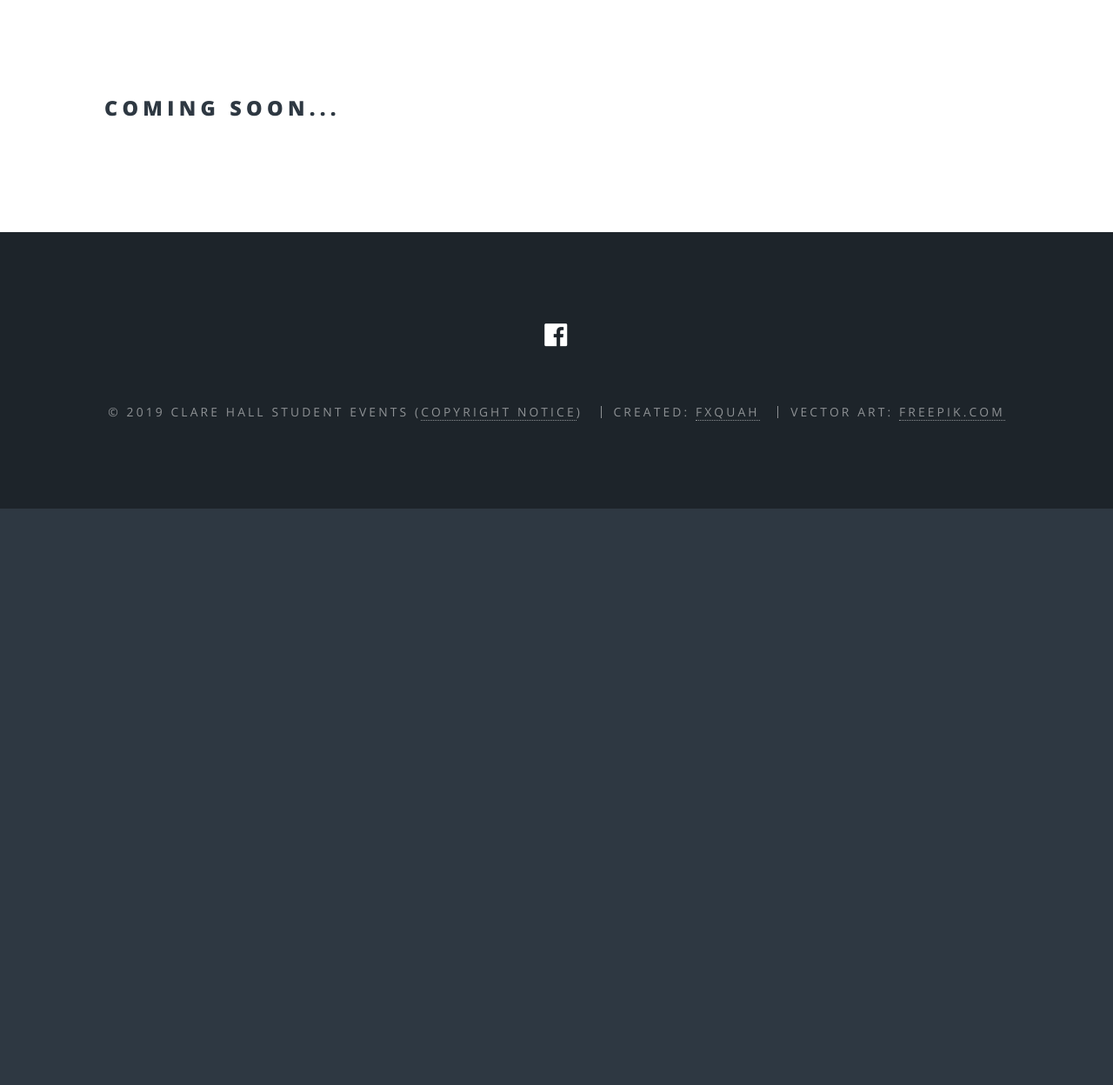
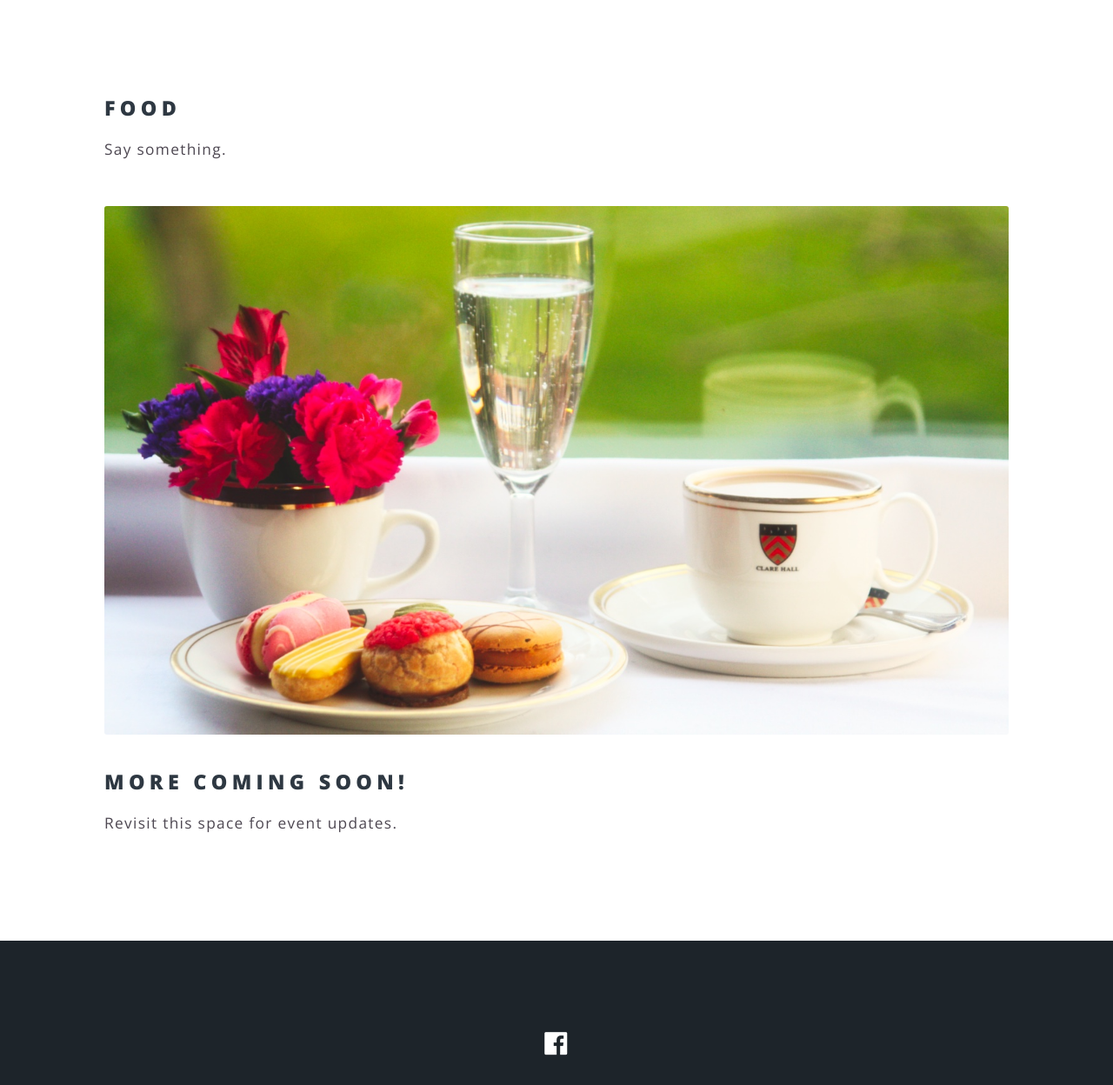
Before and after one commit to chse66/chsummersoiree19, a Jekyll site: the page built from programme.html, in a window 1280 px wide and 1400 px high, scrolled down 280 px. Shown: the part 152-1400 px from the top of the window at 87% size. Built offline with Jekyll 4.4.1, drawn with Linux system fonts in a browser that asks for light colours; before the commit the page ends 1017 px from its top, so only the background shows below that.

Commit message:
add food images

```diff
--- a/programme.html
+++ b/programme.html
@@ -5,7 +5,18 @@ title: Event Programme
   <section>
 
     <div class="passagechunk">
-      <h2>Coming soon...</h2>
+      <h2>Food</h2>
+      <p>Say something.</p>
+    </div>
+    <div class="box alt">
+      <div class="row uniform 50%">
+        <div class="12u"><span class="image fit"><img src="images/food.jpg" alt="" /></span></div>
+      </div>
+    </div>
+
+    <div class="passagechunk">
+      <h2>More coming soon!</h2>
+      <p>Revisit this space for event updates.</p>
     </div>
 
   </section>
```
Also changed, not shown: images/food.jpg (added).
